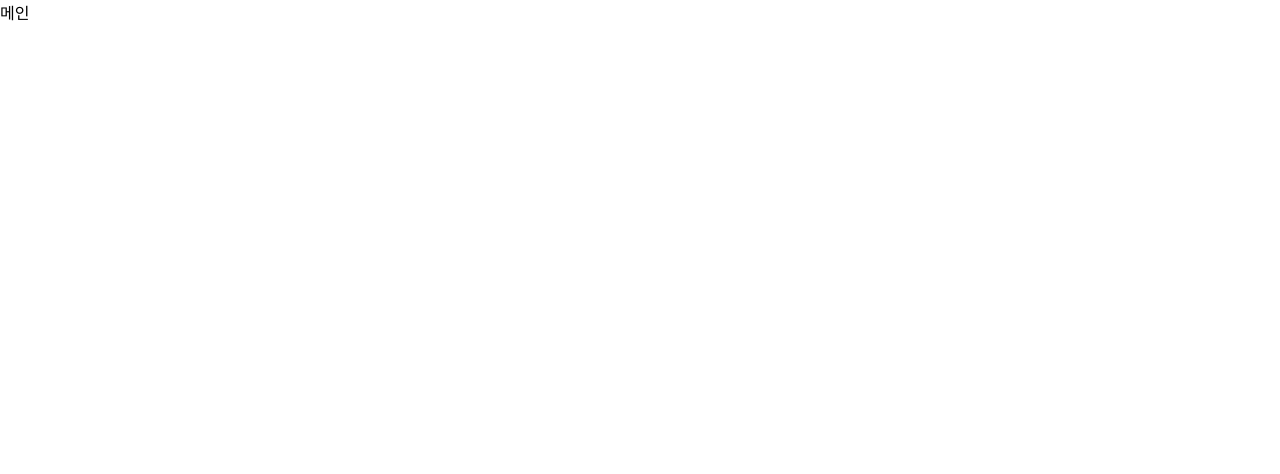
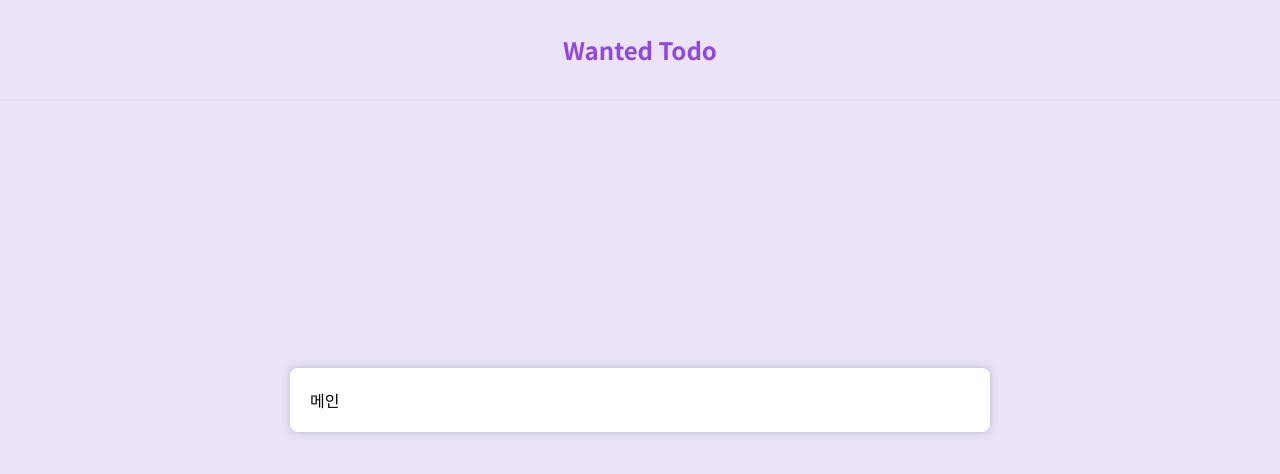
Before and after one commit to wanted-pre-onboarding-fe-team-4/week1-todo-app, a React (Create React App) app: page / in a window 1280 px wide. Shown: the top 474 px of the page. Built offline with nearby package versions, Linux system fonts and the light colour scheme.

Commit message:
feat 레이아웃 구성

```diff
--- /dev/null
+++ b/src/components/Layouts/DefaultLayout.tsx
@@ -0,0 +1,42 @@
+import { colors } from 'components/commons/styles/colors'
+import { Outlet } from 'react-router-dom'
+import styled from 'styled-components'
+import { Header } from './Header'
+
+export const DefaultLayout = () => {
+  return (
+    <>
+      <LayoutBG>
+        <Header />
+        <LayoutWrap>
+          <InnerWrap>
+            <Outlet />
+          </InnerWrap>
+        </LayoutWrap>
+      </LayoutBG>
+    </>
+  )
+}
+
+const LayoutBG = styled.div`
+  height: 100vh;
+  display: flex;
+  flex-direction: column;
+  align-items: center;
+  background-color: ${colors.bg};
+`
+const LayoutWrap = styled.div`
+  height: 100%;
+  display: flex;
+  align-items: center;
+  margin-bottom: 100px;
+`
+
+const InnerWrap = styled.div`
+  width: 700px;
+  padding: 20px;
+  background-color: ${colors.white};
+  box-shadow: rgb(0 0 0 / 20%) 0px 0px 10px;
+  border-radius: 0.5rem;
+  display: flex;
+`
--- /dev/null
+++ b/src/components/Layouts/Header.tsx
@@ -0,0 +1,24 @@
+import { colors } from 'components/commons/styles/colors'
+import styled from 'styled-components'
+
+export const Header = () => {
+  return (
+    <Wrap>
+      <div>Wanted Todo</div>
+    </Wrap>
+  )
+}
+
+const Wrap = styled.div`
+  width: 100%;
+  min-height: 100px;
+  border-bottom: 1px solid ${colors.lighterGray};
+  background-color: ${colors.bg};
+  display: flex;
+  justify-content: center;
+  align-items: center;
+
+  font-size: 24px;
+  font-weight: 600;
+  color: ${colors.main};
+`
--- a/src/components/commons/routes/AppRouter.tsx
+++ b/src/components/commons/routes/AppRouter.tsx
@@ -1,3 +1,4 @@
+import { DefaultLayout } from 'components/Layouts/DefaultLayout'
 import { MainPage } from 'pages/Main'
 import { NotFoundPage } from 'pages/NotFound'
 import { SignInPage } from 'pages/SignIn'
@@ -9,11 +10,13 @@ export default function AppRouter() {
   return (
     <Router>
       <Routes>
-        <Route path='/' element={<MainPage />} />
-        <Route path='/signup' element={<SignUpPage />} />
-        <Route path='/signin' element={<SignInPage />} />
-        <Route path='/todo' element={<TodoPage />} />
-        <Route path='/*' element={<NotFoundPage />} />
+        <Route element={<DefaultLayout />}>
+          <Route path='/' element={<MainPage />} />
+          <Route path='/signup' element={<SignUpPage />} />
+          <Route path='/signin' element={<SignInPage />} />
+          <Route path='/todo' element={<TodoPage />} />
+          <Route path='/*' element={<NotFoundPage />} />
+        </Route>
       </Routes>
     </Router>
   )
```
